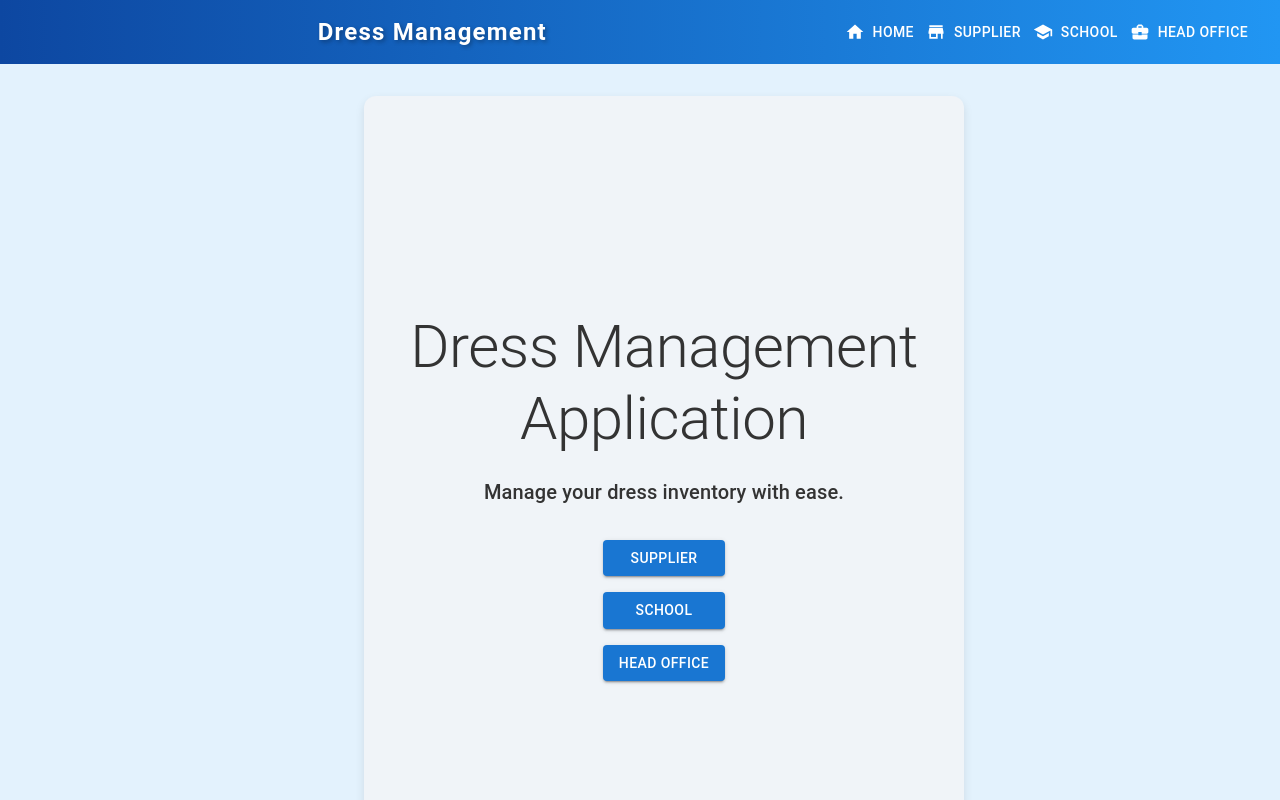
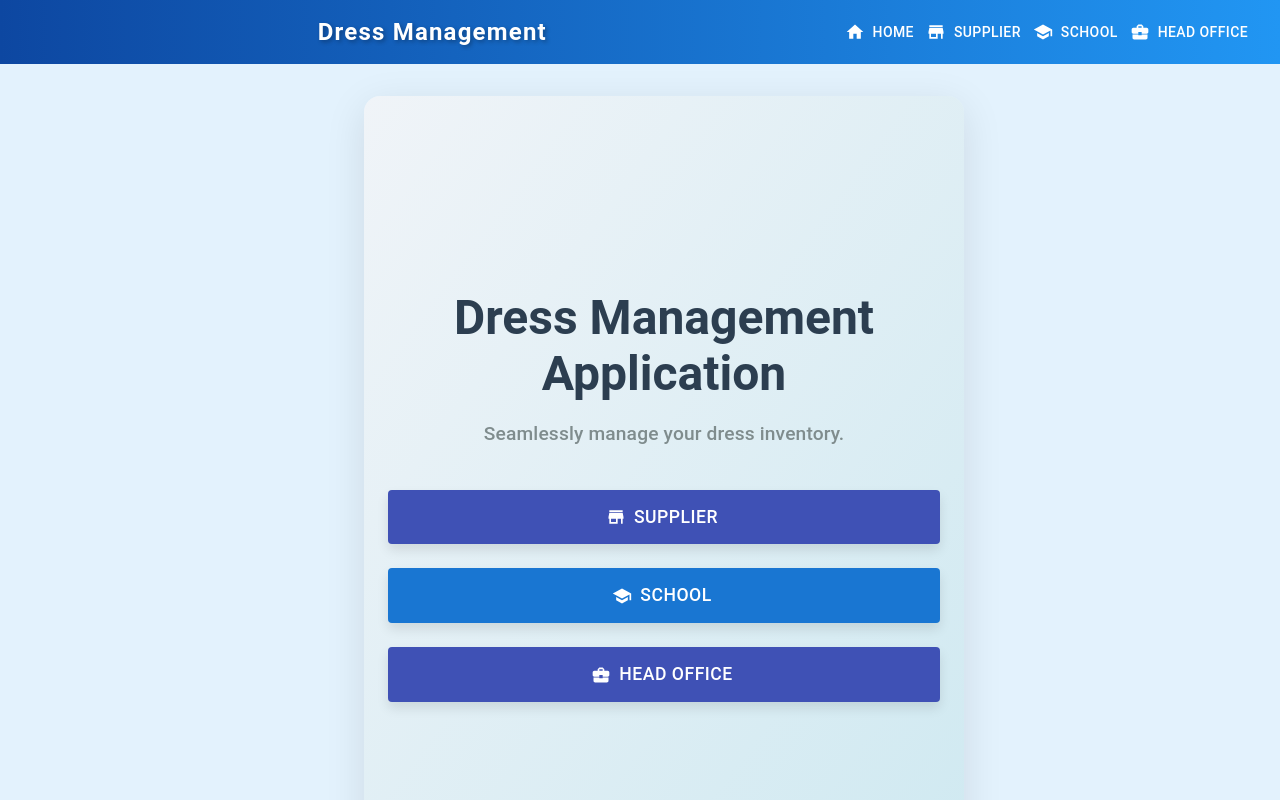
Before and after one commit to aryan2701/Dress-Management, a React (Vite) app in the folder FRONTEND/dress-management-frontend/: page / in a window 1280 px wide. Shown: the top 800 px of the page. Built offline with nearby package versions, Linux system fonts and the light colour scheme.

Commit message:
Update Home.jsx

```diff
--- a/FRONTEND/dress-management-frontend/src/pages/Home.jsx
+++ b/FRONTEND/dress-management-frontend/src/pages/Home.jsx
@@ -2,6 +2,7 @@
 import React from "react";
 import { Link } from "react-router-dom";
 import { Container, Typography, Button, Box } from "@mui/material";
+import { School, Store, BusinessCenter } from "@mui/icons-material";
 
 const Home = () => {
   return (
@@ -13,24 +14,63 @@ const Home = () => {
         alignItems: "center",
         justifyContent: "center",
         height: "100vh",
-        backgroundColor: "#f0f4f8",
-        borderRadius: "12px",
-        boxShadow: "0 4px 10px rgba(0, 0, 0, 0.1)",
-        padding: "2rem",
+        background: "linear-gradient(to bottom right, #f0f4f8, #cfe9f1)", // Softer gradient
+        borderRadius: "16px",
+        boxShadow: "0 10px 40px rgba(0, 0, 0, 0.1)", // Subtle shadow for a smoother look
+        padding: "3rem",
+        transition: "all 0.3s ease-in-out", // Smooth transitions for hover effects
+        "&:hover": {
+          transform: "scale(1.02)",
+        },
       }}
     >
-      <Typography variant="h2" component="h1" gutterBottom>
+      <Typography
+        variant="h3"
+        component="h1"
+        gutterBottom
+        sx={{
+          fontWeight: "bold",
+          color: "#2c3e50", // Darker and softer color for contrast
+          textAlign: "center",
+          fontSize: { xs: "2rem", sm: "3rem" }, // Responsive font size
+        }}
+      >
         Dress Management Application
       </Typography>
-      <Typography variant="h6" sx={{ marginBottom: "2rem" }}>
-        Manage your dress inventory with ease.
+      <Typography
+        variant="h6"
+        sx={{
+          marginBottom: "2.5rem",
+          color: "#7f8c8d", // Lighter shade of gray for supporting text
+          textAlign: "center",
+          fontSize: "1.2rem",
+        }}
+      >
+        Seamlessly manage your dress inventory.
       </Typography>
-      <Box display="flex" flexDirection="column" gap={2}>
+      <Box
+        display="flex"
+        flexDirection="column"
+        gap={3} // Increase gap for better spacing
+        sx={{ width: "100%" }}
+      >
         <Button
           variant="contained"
           color="primary"
           component={Link}
           to="/supplier"
+          startIcon={<Store sx={{ color: "#fff", transition: "transform 0.3s", "&:hover": { transform: "rotate(20deg)" } }} />}
+          sx={{
+            backgroundColor: "#3f51b5", // Blue for supplier
+            padding: "0.75rem 1.5rem", // Bigger button padding
+            fontSize: "1.1rem", // Larger font size for buttons
+            "&:hover": {
+              backgroundColor: "#303f9f", // Darker blue on hover
+              transform: "scale(1.08)", // More pronounced hover effect
+            },
+            transition: "background-color 0.3s, transform 0.3s", // Smooth transitions
+            boxShadow: "0 6px 12px rgba(0, 0, 0, 0.1)", // Subtle shadow for depth
+          }}
         >
           Supplier
         </Button>
@@ -39,6 +79,18 @@ const Home = () => {
           color="primary"
           component={Link}
           to="/school"
+          startIcon={<School sx={{ color: "#fff", transition: "transform 0.3s", "&:hover": { transform: "rotate(20deg)" } }} />}
+          sx={{
+            backgroundColor: "#1976d2", // Blue for school
+            padding: "0.75rem 1.5rem",
+            fontSize: "1.1rem",
+            "&:hover": {
+              backgroundColor: "#115293", // Darker blue on hover
+              transform: "scale(1.08)",
+            },
+            transition: "background-color 0.3s, transform 0.3s",
+            boxShadow: "0 6px 12px rgba(0, 0, 0, 0.1)",
+          }}
         >
           School
         </Button>
@@ -47,6 +99,18 @@ const Home = () => {
           color="primary"
           component={Link}
           to="/headoffice"
+          startIcon={<BusinessCenter sx={{ color: "#fff", transition: "transform 0.3s", "&:hover": { transform: "rotate(20deg)" } }} />}
+          sx={{
+            backgroundColor: "#3f51b5", // Blue for head office
+            padding: "0.75rem 1.5rem",
+            fontSize: "1.1rem",
+            "&:hover": {
+              backgroundColor: "#303f9f", // Darker blue on hover
+              transform: "scale(1.08)",
+            },
+            transition: "background-color 0.3s, transform 0.3s",
+            boxShadow: "0 6px 12px rgba(0, 0, 0, 0.1)",
+          }}
         >
           Head Office
         </Button>
```
